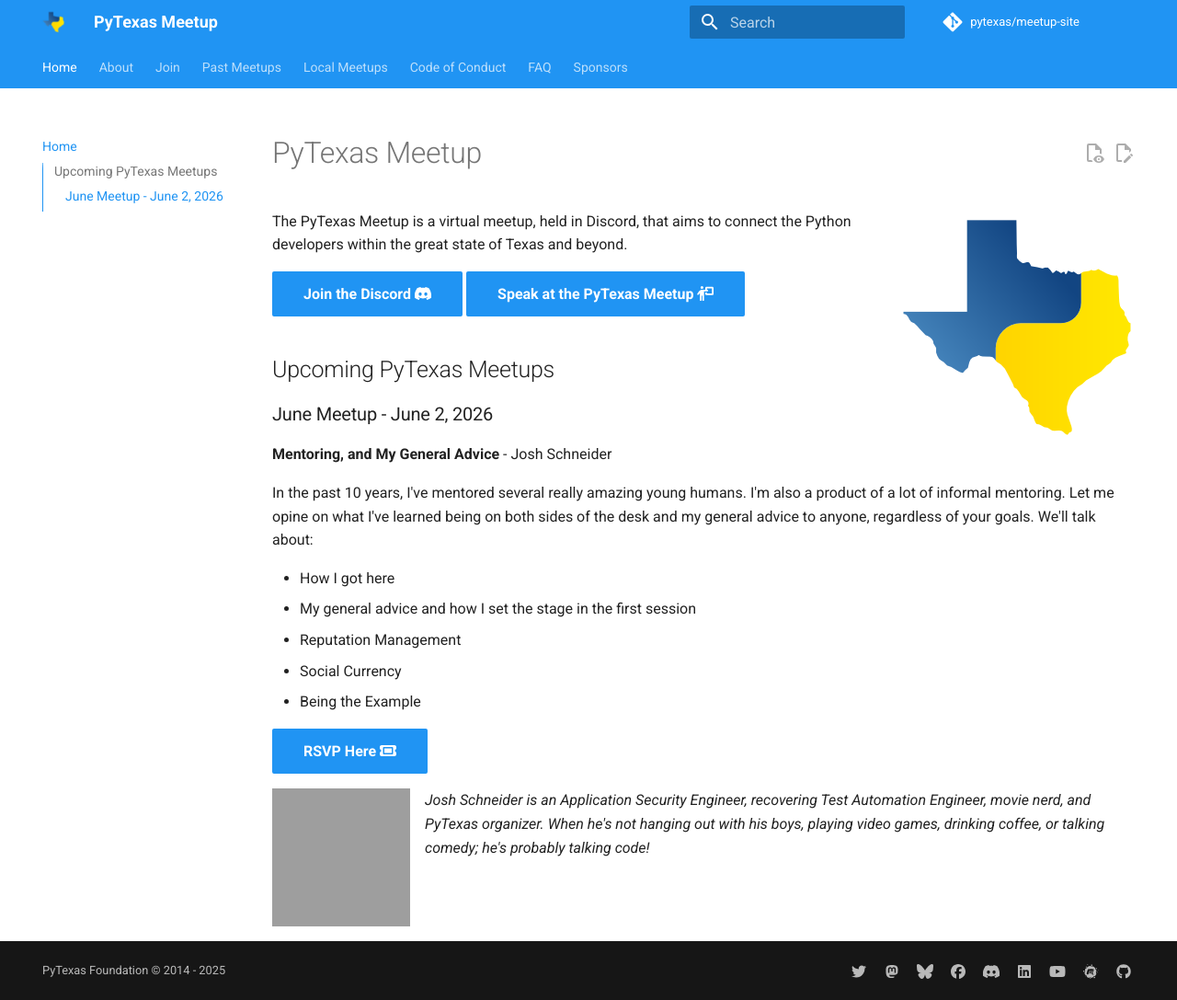
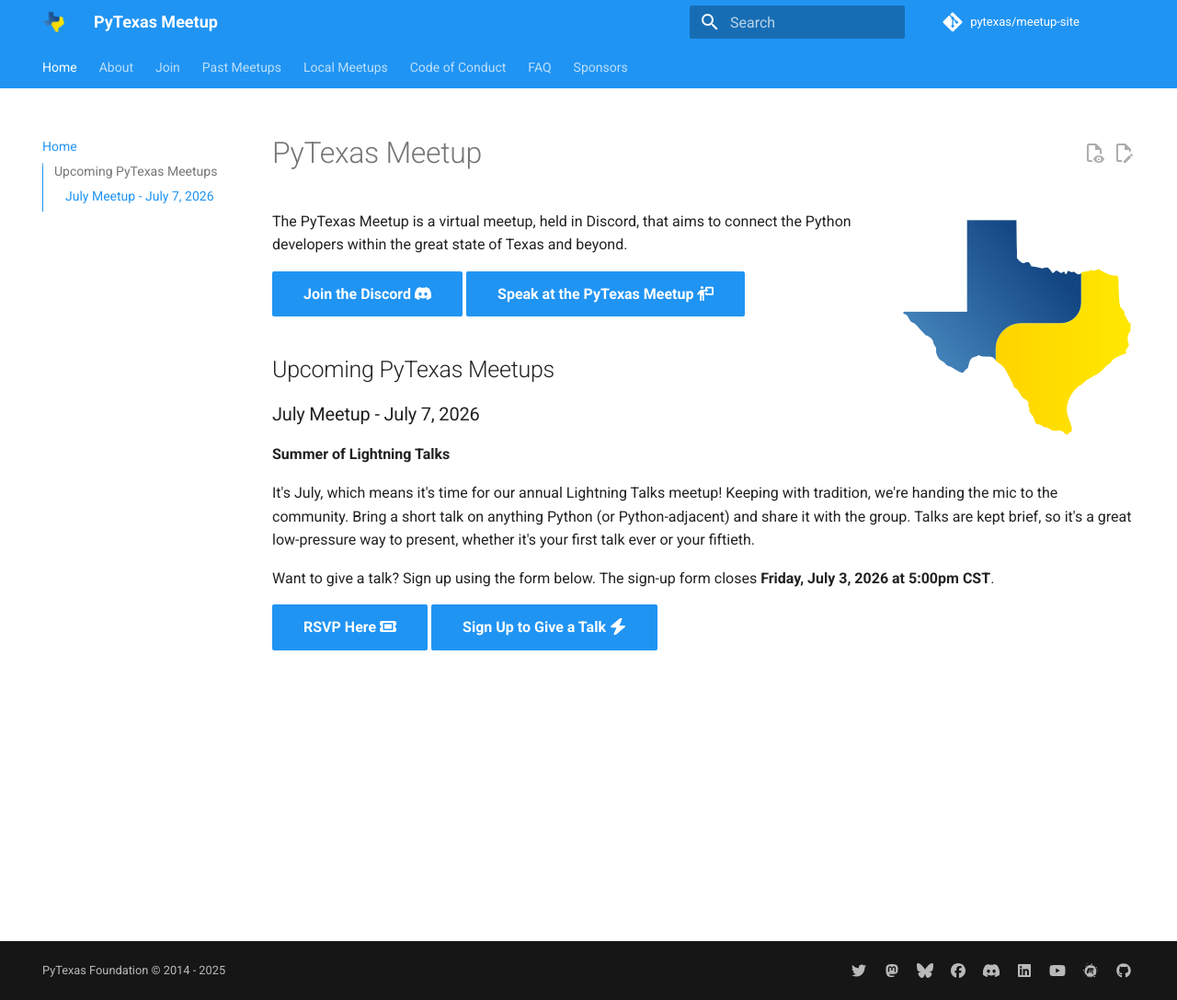
Before and after one commit to pytexas/meetup, an MkDocs documentation site: the page built from docs/index.md, in a window 1280 px wide and 1087 px high. Shown: the whole window at 92% size. Built offline with MkDocs 1.6.1 and Material for MkDocs 9.7.7, drawn with Linux system fonts in a browser that asks for light colours; comment, search, counter and statistics services are not loaded; grey boxes are pictures that could not be loaded.

Commit message:
July update
Archive June meetup (Josh Schneider - Mentoring, and My General Advice)
and update homepage for July's annual Lightning Talks meetup.

Lightning talk month has no single speaker, so the homepage drops the
usual speaker bio and headshot in favor of a call for community talks.
Both buttons are kept: RSVP plus a Google Form to sign up to present.
The form closes Friday, July 3, 2026 at 5:00pm CST.

```diff
--- a/docs/index.md
+++ b/docs/index.md
@@ -17,20 +17,13 @@
 
 ## Upcoming PyTexas Meetups
 
-### June Meetup - June 2, 2026
+### July Meetup - July 7, 2026
 
-**Mentoring, and My General Advice** - Josh Schneider
+**Summer of Lightning Talks**
 
-In the past 10 years, I've mentored several really amazing young humans. I'm also a product of a lot of informal mentoring. Let me opine on what I've learned being on both sides of the desk and my general advice to anyone, regardless of your goals. We'll talk about:
+It's July, which means it's time for our annual Lightning Talks meetup! Keeping with tradition, we're handing the mic to the community. Bring a short talk on anything Python (or Python-adjacent) and share it with the group. Talks are kept brief, so it's a great low-pressure way to present, whether it's your first talk ever or your fiftieth.
 
-- How I got here
-- My general advice and how I set the stage in the first session
-- Reputation Management
-- Social Currency
-- Being the Example
+Want to give a talk? Sign up using the form below. The sign-up form closes **Friday, July 3, 2026 at 5:00pm CST**.
 
 [RSVP Here :fontawesome-solid-ticket:](https://pytexas.org/meetup/join){ .md-button .md-button--primary }
-
-![Josh Schneider Avatar](https://github.com/dijital20.png){: style="height:150px;width:150px" align=left}
-
-_Josh Schneider is an Application Security Engineer, recovering Test Automation Engineer, movie nerd, and PyTexas organizer. When he's not hanging out with his boys, playing video games, drinking coffee, or talking comedy; he's probably talking code!_
+[Sign Up to Give a Talk :fontawesome-solid-bolt:](https://forms.gle/R4WEczqBV7g6cfCU7){ .md-button .md-button--primary }
```
Also changed, not shown: docs/past_meetups/posts/2026-06-02.md (added, +27 -0 lines).
